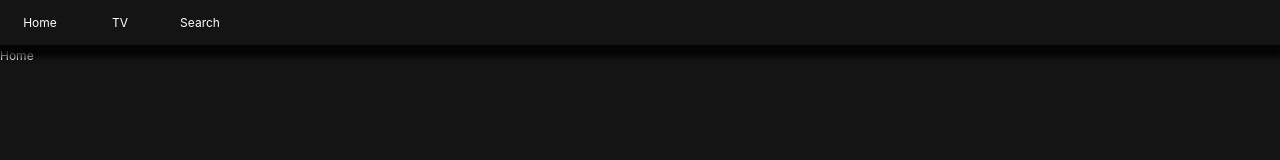
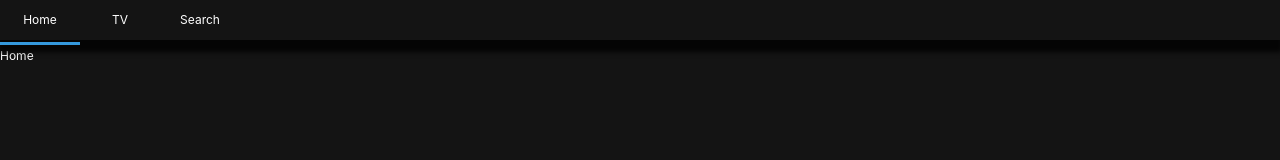
Before and after one commit to the1020/react-nomflix, a React (Create React App) app: page / in a window 1280 px wide. Shown: the top 160 px of the page. Built offline with nearby package versions, Linux system fonts and the light colour scheme.

Commit message:
#3.4 Location Aware Header

```diff
--- a/src/Components/Header.js
+++ b/src/Components/Header.js
@@ -1,5 +1,5 @@
 import React from "react";
-import { Link } from "react-router-dom";
+import { Link, withRouter } from "react-router-dom";
 import styled from "styled-components";
 
 const Header = styled.header`
@@ -8,7 +8,7 @@
   top: 0;
   left: 0;
   width: 100%;
-  height: 45px;
+  height: 40px;
   display: flex;
   align-items: center;
   background-color: rgba(20, 20, 20, 0.8);
@@ -24,6 +24,9 @@
   width: 80px;
   height: 50px;
   text-align: center;
+  border-bottom: 3px solid
+    ${props => (props.current ? "#3498db" : "transparent")};
+  transition: border-bottom 0.5s ease-in-out;
 `;
 
 const SLink = styled(Link)`
@@ -33,18 +36,20 @@
   justify-content: center;
 `;
 
-export default () => (
+// const HeaderC = (props) =>();
+// export default withRouter(HeaderC);
+export default withRouter(({ location: { pathname } }) => (
   <Header>
     <List>
-      <Item>
+      <Item current={pathname === "/"}>
         <SLink to="/">Home</SLink>
       </Item>
-      <Item>
+      <Item current={pathname === "/tv"}>
         <SLink to="/tv">TV</SLink>
       </Item>
-      <Item>
+      <Item current={pathname === "/search"}>
         <SLink to="/search">Search</SLink>
       </Item>
     </List>
   </Header>
-);
+));
```
